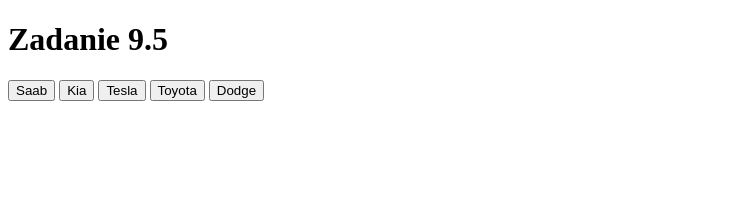
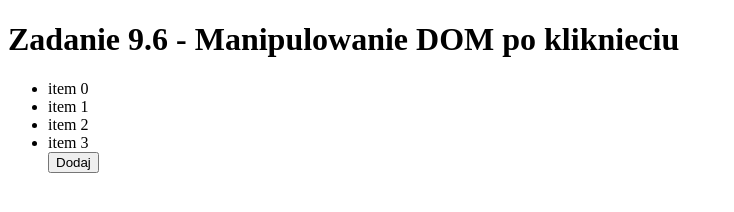
Before and after one commit to arturrymsza/Zadanie_9_6, a website: page index.html in a window 1280 px wide. Shown: the whole page, without its empty margins (0-734 px from the left). Drawn offline with Linux system fonts and the light colour scheme.

Commit message:
Add content to index.html

```diff
--- a/index.html
+++ b/index.html
@@ -2,16 +2,20 @@
 <html lang="en-US">
   <head>
     <meta charset="utf-8">
-    <title>9_5</title>
+    <title>Zadanie 9.6 - Manipulowanie DOM po kliknieciu</title>
     <link rel="stylesheet" href="css/style.css">
   </head>
   <body>
-    <h1>Zadanie 9.5</h1>
-    <button class="button">Saab</button>
-    <button class="button">Kia</button>
-    <button class="button">Tesla</button>
-    <button class="button">Toyota</button>
-    <button class="button">Dodge</button>
+    <h1>Zadanie 9.6 - Manipulowanie DOM po kliknieciu</h1>
+    <ul id="list">
+      <li>item 0</li>
+      <li>item 1</li>
+      <li>item 2</li>
+      <li>item 3</li>
+      <button id="addElem">
+        Dodaj
+      </button>
+    </ul>
     <script type="text/javascript" src="js/scripts.js"></script>
   </body>
 </html>
```
